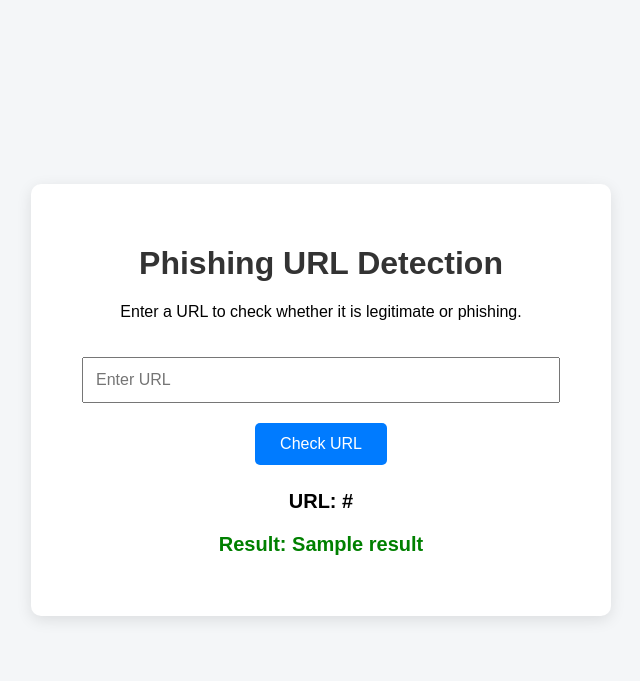
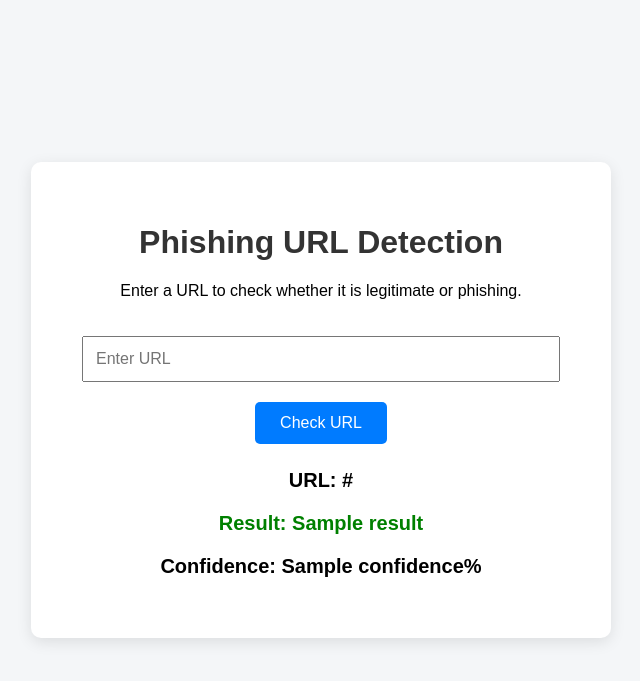
Before and after one commit to Yofi31/Phishing-URL-Detection-System, a Flask app: template templates/index.html in a window 1280 px wide. Shown: the top 681 px of the page, without its empty margins (319-959 px from the left). Run offline with Flask 3, Linux system fonts and the light colour scheme; the template is opened without the code that fills it: most values are stand-ins (such as "Sample title", 1, 10 or a date in 2020); parts of the project's set-up code (start-up, migrations or seed data) failed here and were passed over.

Commit message:
Add prediction confidence score

```diff
--- a/app.py
+++ b/app.py
@@ -13,6 +13,7 @@ def home():
 
     result = request.args.get("result")
     url = request.args.get("url", "")
+    confidence = request.args.get("confidence")
 
     if request.method == "POST":
         url = request.form["url"]
@@ -22,14 +23,16 @@ def home():
 
         # Predict URL
         prediction = model.predict(url_features)[0]
+        probabilities = model.predict_proba(url_features)[0]
+        confidence = round(probabilities[prediction] * 100, 2)
 
         if prediction == 1:
             result = "LEGITIMATE URL"
         else:
             result = "PHISHING URL"
 
-        return redirect(url_for("home", result=result, url=url))
-    return render_template("index.html", result=result, url=url)
+        return redirect(url_for("home", result=result, url=url, confidence=confidence))
+    return render_template("index.html", result=result, url=url, confidence=confidence)
 
 if __name__ == "__main__":
     app.run(debug=True)
--- a/templates/index.html
+++ b/templates/index.html
@@ -103,7 +103,7 @@
             <p class="{% if result == 'PHISHING URL' %}phishing{% else %}legitimate{% endif %}">
     Result: {{ result }}
 </p>
-
+<p>Confidence: {{ confidence }}%</p>
         </div>
 
         {% endif %}
```
